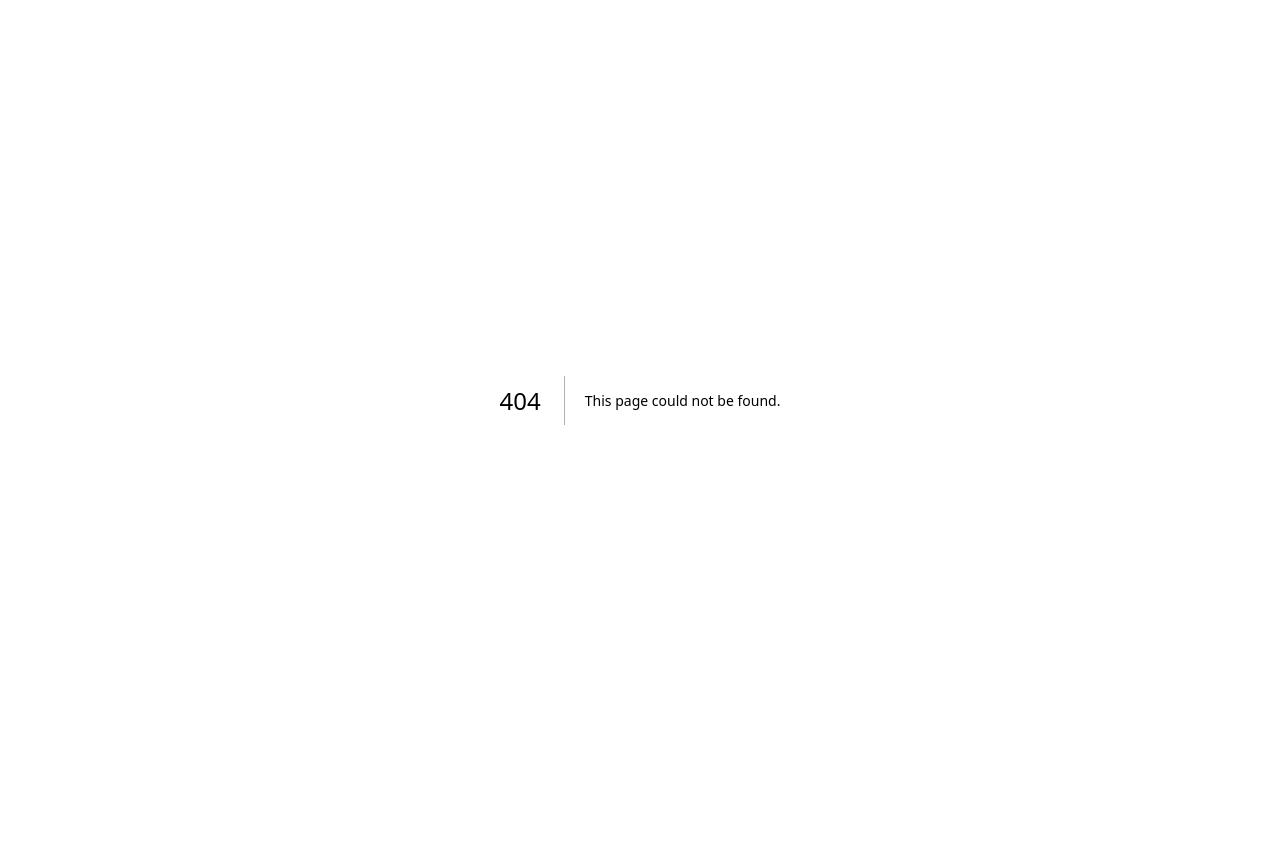
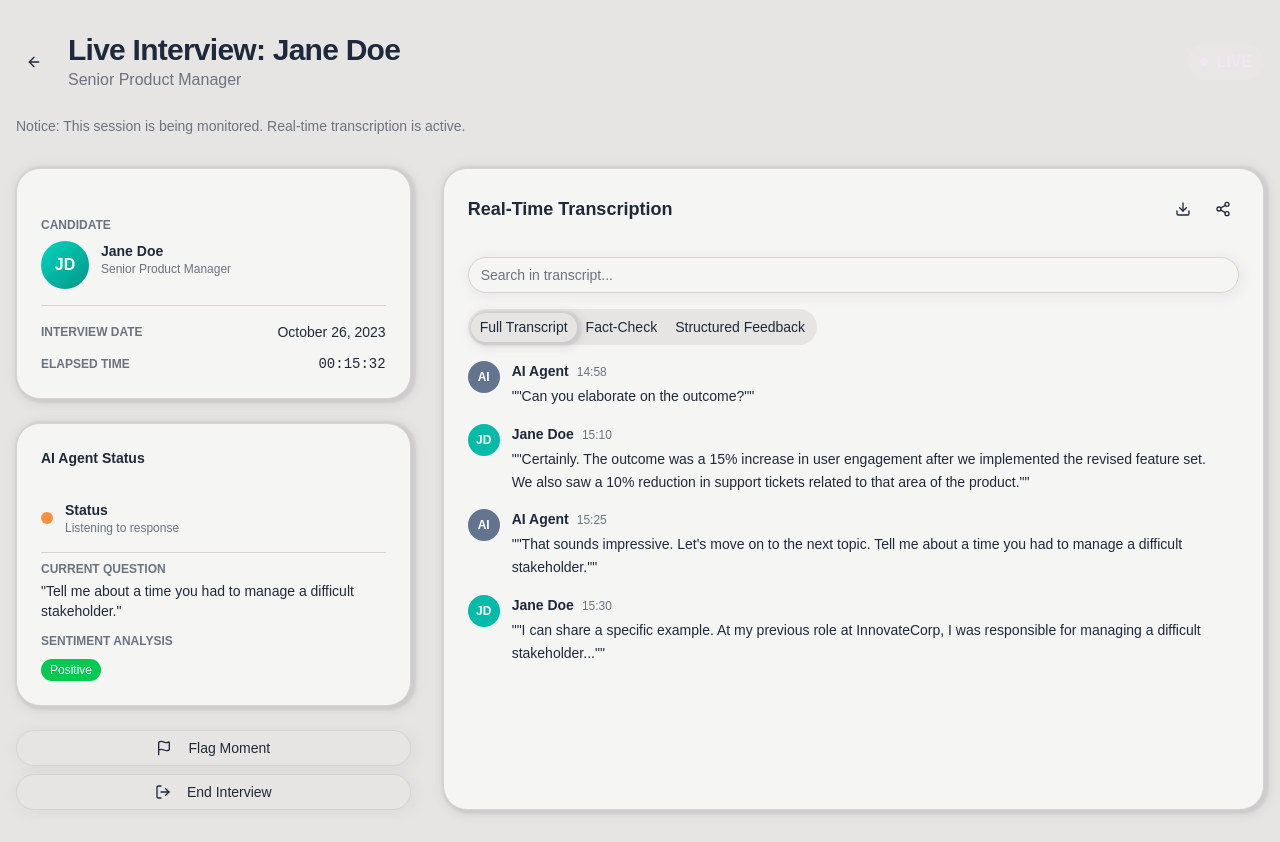
Before and after one commit to tashifkhan/TalentSync-HR-Dashboard, a Next.js app: page /live-interview-monitering in a window 1280 px wide. Before the commit this address had no page. Before the commit the page ends 800 px from the top, so only its background shows below. Built offline with nearby package versions, Linux system fonts and the light colour scheme.

Commit message:
interview monitering

```diff
--- /dev/null
+++ b/app/(interview pipeline)/live-interview-monitering/page.tsx
@@ -0,0 +1,219 @@
+'use client';
+
+import { useState } from 'react';
+import { ArrowLeft, Download, Share2, Flag, LogOut } from 'lucide-react';
+import { Button } from '@/components/ui/button';
+import { Card, CardContent, CardDescription, CardHeader, CardTitle } from '@/components/ui/card';
+import { Input } from '@/components/ui/input';
+import { Badge } from '@/components/ui/badge';
+import { Tabs, TabsContent, TabsList, TabsTrigger } from '@/components/ui/tabs';
+import { ScrollArea } from '@/components/ui/scroll-area';
+
+const transcript = [
+  {
+    id: 1,
+    speaker: 'AI Agent',
+    time: '14:58',
+    message: '"Can you elaborate on the outcome?"',
+    type: 'question',
+  },
+  {
+    id: 2,
+    speaker: 'Jane Doe',
+    time: '15:10',
+    message:
+      '"Certainly. The outcome was a 15% increase in user engagement after we implemented the revised feature set. We also saw a 10% reduction in support tickets related to that area of the product."',
+    type: 'answer',
+  },
+  {
+    id: 3,
+    speaker: 'AI Agent',
+    time: '15:25',
+    message: '"That sounds impressive. Let\'s move on to the next topic. Tell me about a time you had to manage a difficult stakeholder."',
+    type: 'question',
+  },
+  {
+    id: 4,
+    speaker: 'Jane Doe',
+    time: '15:30',
+    message:
+      '"I can share a specific example. At my previous role at InnovateCorp, I was responsible for managing a difficult stakeholder..."',
+    type: 'answer',
+  },
+];
+
+export default function LiveInterviewMonitoring() {
+  const [isFlagged, setIsFlagged] = useState(false);
+
+  return (
+    <div className="min-h-screen bg-background">
+      <main className="container mx-auto px-4 py-8">
+        {/* Header */}
+        <div className="mb-8">
+          <div className="flex items-center gap-4 mb-6">
+            <Button variant="ghost" size="icon">
+              <ArrowLeft className="h-4 w-4" />
+            </Button>
+            <div className="flex-1">
+              <h1 className="text-3xl font-bold tracking-tight">Live Interview: Jane Doe</h1>
+              <p className="text-muted-foreground">Senior Product Manager</p>
+            </div>
+            <div className="flex items-center gap-2 bg-accent/10 text-accent font-semibold px-3 py-1.5 rounded-full">
+              <div className="relative flex h-2 w-2">
+                <span className="animate-ping absolute inline-flex h-full w-full rounded-full bg-accent opacity-75" />
+                <span className="relative inline-flex rounded-full h-2 w-2 bg-accent" />
+              </div>
+              LIVE
+            </div>
+          </div>
+
+          <p className="text-sm text-muted-foreground">
+            Notice: This session is being monitored. Real-time transcription is active.
+          </p>
+        </div>
+
+        {/* Main Grid */}
+        <div className="grid grid-cols-1 lg:grid-cols-3 gap-8">
+          {/* Left Column: Interview Info */}
+          <div className="lg:col-span-1 space-y-6">
+            {/* Interview Details Card */}
+            <Card>
+              <CardContent className="pt-6 space-y-4">
+                <div>
+                  <p className="text-xs font-semibold text-muted-foreground uppercase mb-2">Candidate</p>
+                  <div className="flex gap-3">
+                    <div className="w-12 h-12 rounded-full bg-linear-to-br from-teal-400 to-teal-600 flex items-center justify-center text-white font-semibold shrink-0">
+                      JD
+                    </div>
+                    <div>
+                      <p className="font-semibold text-sm">Jane Doe</p>
+                      <p className="text-xs text-muted-foreground">Senior Product Manager</p>
+                    </div>
+                  </div>
+                </div>
+
+                <div className="border-t pt-4 space-y-3">
+                  <div className="flex justify-between items-center">
+                    <span className="text-xs font-semibold text-muted-foreground uppercase">Interview Date</span>
+                    <span className="text-sm font-medium">October 26, 2023</span>
+                  </div>
+                  <div className="flex justify-between items-center">
+                    <span className="text-xs font-semibold text-muted-foreground uppercase">Elapsed Time</span>
+                    <span className="text-sm font-medium font-mono">00:15:32</span>
+                  </div>
+                </div>
+              </CardContent>
+            </Card>
+
+            {/* AI Agent Status */}
+            <Card>
+              <CardHeader>
+                <CardTitle className="text-sm">AI Agent Status</CardTitle>
+              </CardHeader>
+              <CardContent className="space-y-4">
+                <div className="flex items-center gap-3">
+                  <div className="w-3 h-3 rounded-full bg-orange-500 animate-pulse" />
+                  <div>
+                    <p className="text-sm font-semibold">Status</p>
+                    <p className="text-xs text-muted-foreground">Listening to response</p>
+                  </div>
+                </div>
+
+                <div className="pt-2 border-t space-y-3">
+                  <div>
+                    <p className="text-xs font-semibold text-muted-foreground uppercase mb-1">Current Question</p>
+                    <p className="text-sm text-foreground">
+                      "Tell me about a time you had to manage a difficult stakeholder."
+                    </p>
+                  </div>
+
+                  <div>
+                    <p className="text-xs font-semibold text-muted-foreground uppercase mb-2">Sentiment Analysis</p>
+                    <Badge className="bg-green-500">Positive</Badge>
+                  </div>
+                </div>
+              </CardContent>
+            </Card>
+
+            {/* Actions */}
+            <div className="flex flex-col gap-2">
+              <Button
+                variant={isFlagged ? 'default' : 'outline'}
+                className="w-full"
+                onClick={() => setIsFlagged(!isFlagged)}
+              >
+                <Flag className="h-4 w-4 mr-2" />
+                Flag Moment
+              </Button>
+              <Button variant="outline" className="w-full">
+                <LogOut className="h-4 w-4 mr-2" />
+                End Interview
+              </Button>
+            </div>
+          </div>
+
+          {/* Right Column: Transcription */}
+          <div className="lg:col-span-2">
+            <Card className="h-full flex flex-col">
+              <CardHeader>
+                <div className="flex items-center justify-between">
+                  <CardTitle className="text-lg">Real-Time Transcription</CardTitle>
+                  <div className="flex gap-2">
+                    <Button variant="ghost" size="icon" className="h-8 w-8">
+                      <Download className="h-4 w-4" />
+                    </Button>
+                    <Button variant="ghost" size="icon" className="h-8 w-8">
+                      <Share2 className="h-4 w-4" />
+                    </Button>
+                  </div>
+                </div>
+              </CardHeader>
+
+              <CardContent className="flex-1 flex flex-col">
+                <div className="mb-4">
+                  <Input
+                    placeholder="Search in transcript..."
+                    className="text-sm"
+                  />
+                </div>
+
+                <Tabs defaultValue="full" className="w-full mb-4">
+                  <TabsList>
+                    <TabsTrigger value="full">Full Transcript</TabsTrigger>
+                    <TabsTrigger value="factcheck">Fact-Check</TabsTrigger>
+                    <TabsTrigger value="feedback">Structured Feedback</TabsTrigger>
+                  </TabsList>
+                </Tabs>
+
+                <ScrollArea className="flex-1 pr-4">
+                  <div className="space-y-4">
+                    {transcript.map(item => (
+                      <div key={item.id} className="flex gap-3">
+                        <div
+                          className={`w-8 h-8 rounded-full flex items-center justify-center text-white text-xs font-semibold shrink-0 ${
+                            item.type === 'question'
+                              ? 'bg-slate-500'
+                              : 'bg-teal-500'
+                          }`}
+                        >
+                          {item.speaker === 'AI Agent' ? 'AI' : 'JD'}
+                        </div>
+                        <div className="flex-1">
+                          <div className="flex items-baseline gap-2 mb-1">
+                            <p className="font-semibold text-sm">{item.speaker}</p>
+                            <p className="text-xs text-muted-foreground">{item.time}</p>
+                          </div>
+                          <p className="text-sm text-foreground leading-relaxed">"{item.message}"</p>
+                        </div>
+                      </div>
+                    ))}
+                  </div>
+                </ScrollArea>
+              </CardContent>
+            </Card>
+          </div>
+        </div>
+      </main>
+    </div>
+  );
+}
```
